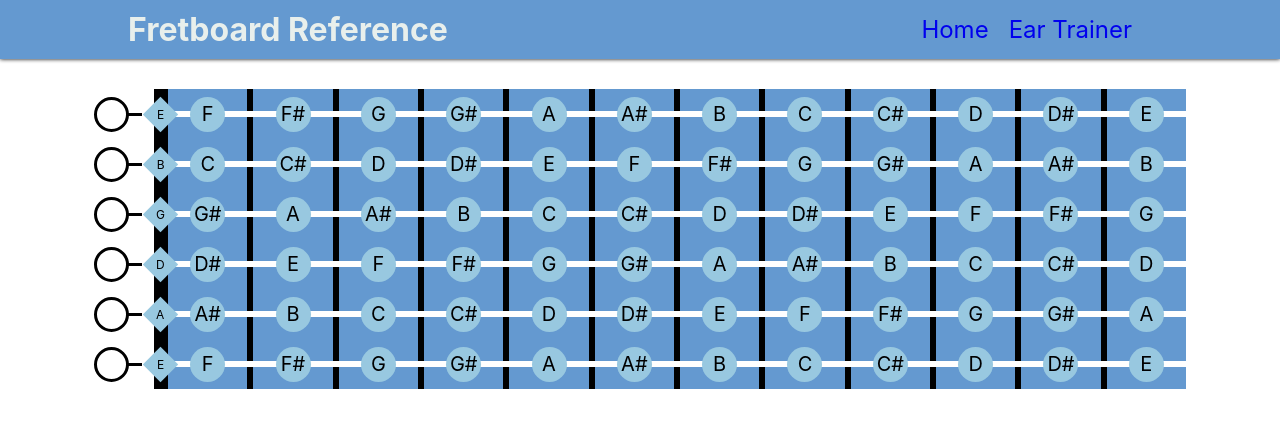
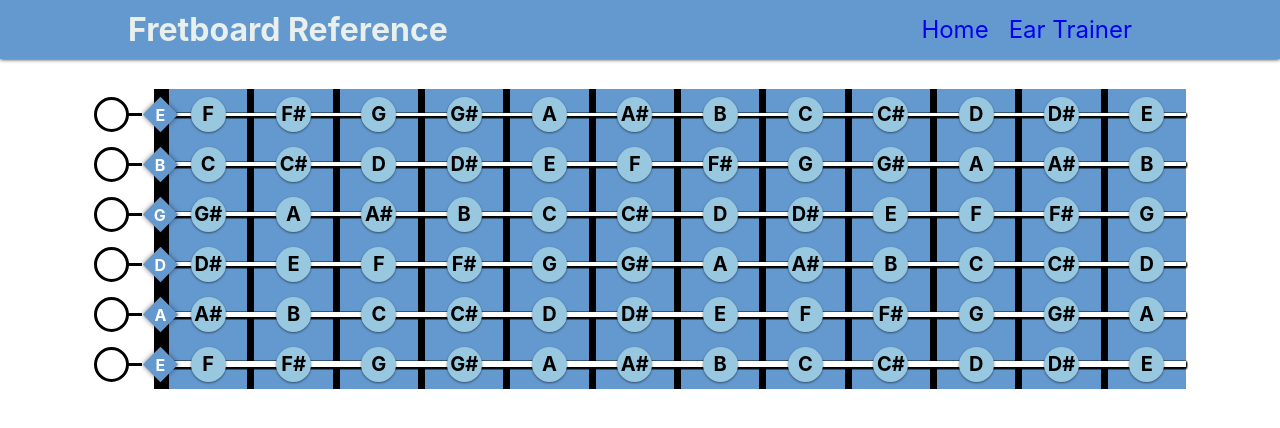
Before and after one commit to zverevaa/GuitarMusicTheory, a Vue app: page / in a window 1280 px wide. Shown: the top 428 px of the page. Built offline with nearby package versions, Linux system fonts and the light colour scheme.

Commit message:
Change fretboard styles

```diff
--- a/src/components/InstrumentString.vue
+++ b/src/components/InstrumentString.vue
@@ -32,7 +32,7 @@
                 "
             >
                 <div class="instrument-string-circle">{{ note }}</div>
-                <div class="instrument-string-render"></div>
+                <div class="instrument-string-render" :class="`string${props.idx + 1}`"></div>
             </div>
         </div>
     </div>
@@ -107,7 +107,7 @@ const currentStringNotes = currentString.notes
         &-tuning {
             aspect-ratio: 1;
             height: 25px;
-            background-color: #98c8e0;
+            background-color: var(--fret-color);
             display: flex;
             justify-content: center;
             align-items: center;
@@ -115,8 +115,13 @@ const currentStringNotes = currentString.notes
             z-index: 2;
             left: 1.2rem;
             transform: rotate(45deg);
+            box-shadow: 0 0 5px 0 rgba(0, 0, 0, 0.5);
             span {
                 transform: rotate(-45deg);
+                font-family: Inter, sans-serif;
+                font-weight: bold;
+                font-size: 1rem;
+                color: #fff;
             }
         }
 
@@ -124,10 +129,29 @@ const currentStringNotes = currentString.notes
             width: inherit;
             position: absolute;
             right: 0;
-            height: 6px;
+
             background-color: var(--string-color);
             user-select: none;
             pointer-events: none;
+            filter: drop-shadow(0 1px 1px rgba(0, 0, 0, 0.5));
+        }
+        .string1 {
+            height: 3px;
+        }
+        .string2 {
+            height: 3.5px;
+        }
+        .string3 {
+            height: 4px;
+        }
+        .string4 {
+            height: 4.5px;
+        }
+        .string5 {
+            height: 5px;
+        }
+        .string6 {
+            height: 5.5px;
         }
 
         &-circle {
@@ -138,8 +162,11 @@ const currentStringNotes = currentString.notes
             z-index: 2;
             width: 35px;
             height: 35px;
+            font-family: Inter, sans-serif;
+            font-weight: bold;
             background-color: #98c8e0;
             border-radius: 50%;
+            filter: drop-shadow(0 1px 1px rgba(0, 0, 0, 0.5));
         }
     }
     &-notes {
@@ -160,7 +187,7 @@ const currentStringNotes = currentString.notes
         width: 100%;
         height: 100%;
         background-color: var(--fret-color);
-        border-left: 6px solid black;
+        border-left: 7px solid black;
         &:hover {
             cursor: pointer;
         }
```
